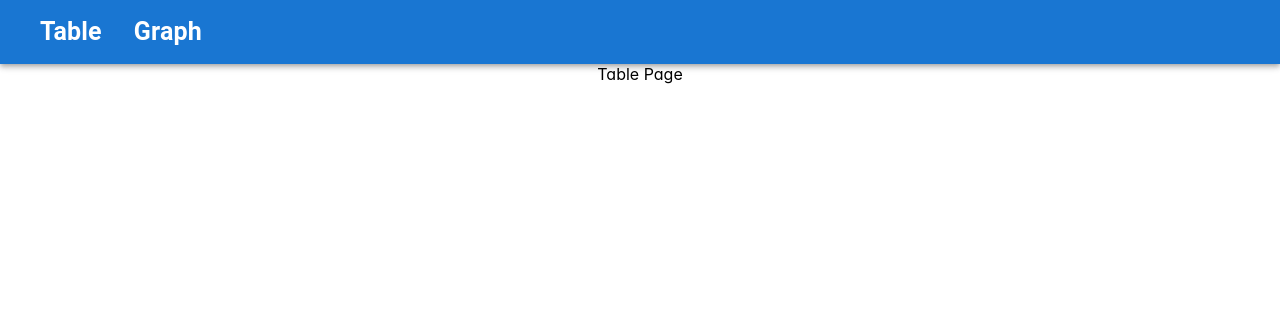
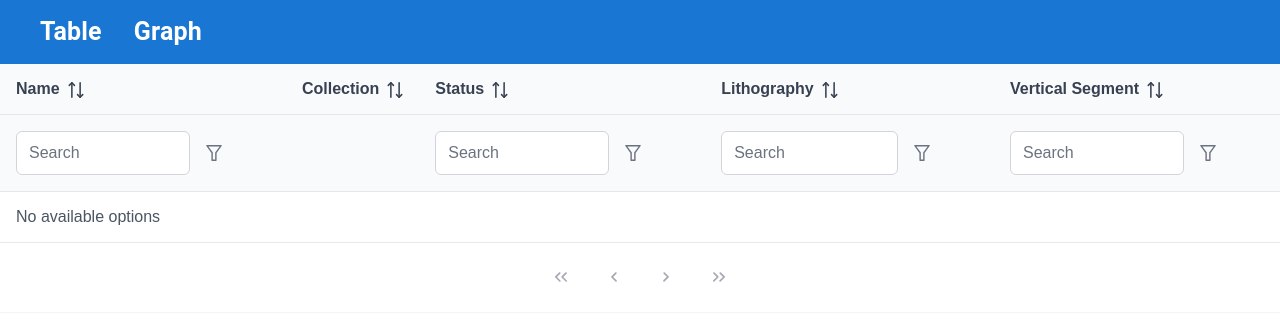
Before and after one commit to NathanBuiPDX/JR0261035, a React (Create React App) app in the folder front-end/: page /table in a window 1280 px wide. Shown: the top 320 px of the page. Built offline with nearby package versions, Linux system fonts and the light colour scheme; a web font is replaced by a local one.

Commit message:
Implemented table. Need to fix

```diff
--- a/front-end/src/components/NavBar.jsx
+++ b/front-end/src/components/NavBar.jsx
@@ -10,7 +10,6 @@ const NavBar = () => {
 
 	const handleRedirect = (e, link) => {
 		e.preventDefault();
-		console.log(link);
 		try {
 			history.push(link);
 		} catch (err) {
--- a/front-end/src/pages/Table.jsx
+++ b/front-end/src/pages/Table.jsx
@@ -1,9 +1,69 @@
-import React from 'react';
+import React, { useState, useEffect } from 'react';
+import { DataTable } from 'primereact/datatable';
+import { Column } from 'primereact/column';
+import {API_DATA} from '../assets/API_DATA';
 
 const Table = () => {
+    const [loading, setLoading] = useState(false);
+    const [totalRecords, setTotalRecords] = useState(0);
+    const [processors, setProcessors] = useState(null);
+    const [lazyState, setlazyState] = useState({
+        first: 0,
+        rows: 10,
+        page: 1,
+        sortField: null,
+        sortOrder: null,
+        filters: {}
+    });
+
+    useEffect(() => {
+        retrieveData();
+    }, [lazyState]);
+
+    const retrieveData = () => {
+        setLoading(true);
+        let result = API_DATA;
+        const resultKey = Object.keys(result).sort((a,b) => a - b);
+        // console.log("resultKey: ", resultKey)
+        result = resultKey.map(key => {
+            let processor = result[key];
+            processor.id = key;
+            return processor
+        })
+        console.log("result: ", result)
+        setProcessors(result);
+        setTotalRecords(result.length);
+        setLoading(false);
+    }
+
+    const onPage = (event) => {
+        console.log("on page event: ", event)
+        setlazyState(event);
+    };
+
+    const onSort = (event) => {
+        setlazyState(event);
+    };
+
+    const onFilter = (event) => {
+        event['first'] = 0;
+        setlazyState(event);
+    };
+
     return (
-        <div>
-            Table Page
+        <div className="card">
+            <DataTable value={processors} lazy filterDisplay="row" dataKey="id" paginator
+                    first={lazyState.first} rows={10} totalRecords={totalRecords} onPage={onPage}
+                    onSort={onSort} sortField={lazyState.sortField} sortOrder={lazyState.sortOrder}
+                    onFilter={onFilter} filters={lazyState.filters} loading={loading} tableStyle={{ minWidth: '75rem' }}
+                    >
+                {/* <Column selectionMode="multiple" headerStyle={{ width: '3rem' }} /> */}
+                <Column field="name" header="Name" sortable filter filterPlaceholder="Search" />
+                <Column field='Essentials.Product Collection' sortable header="Collection" filterField="country.name" />
+                <Column field="Essentials.Status" sortable filter header="Status" filterPlaceholder="Search" />
+                <Column field="Essentials.Lithography" sortable header="Lithography" filter filterPlaceholder="Search" />
+                <Column field="Essentials.Vertical Segment" sortable header="Vertical Segment" filter filterPlaceholder="Search" />
+            </DataTable>
         </div>
     );
 };
```
